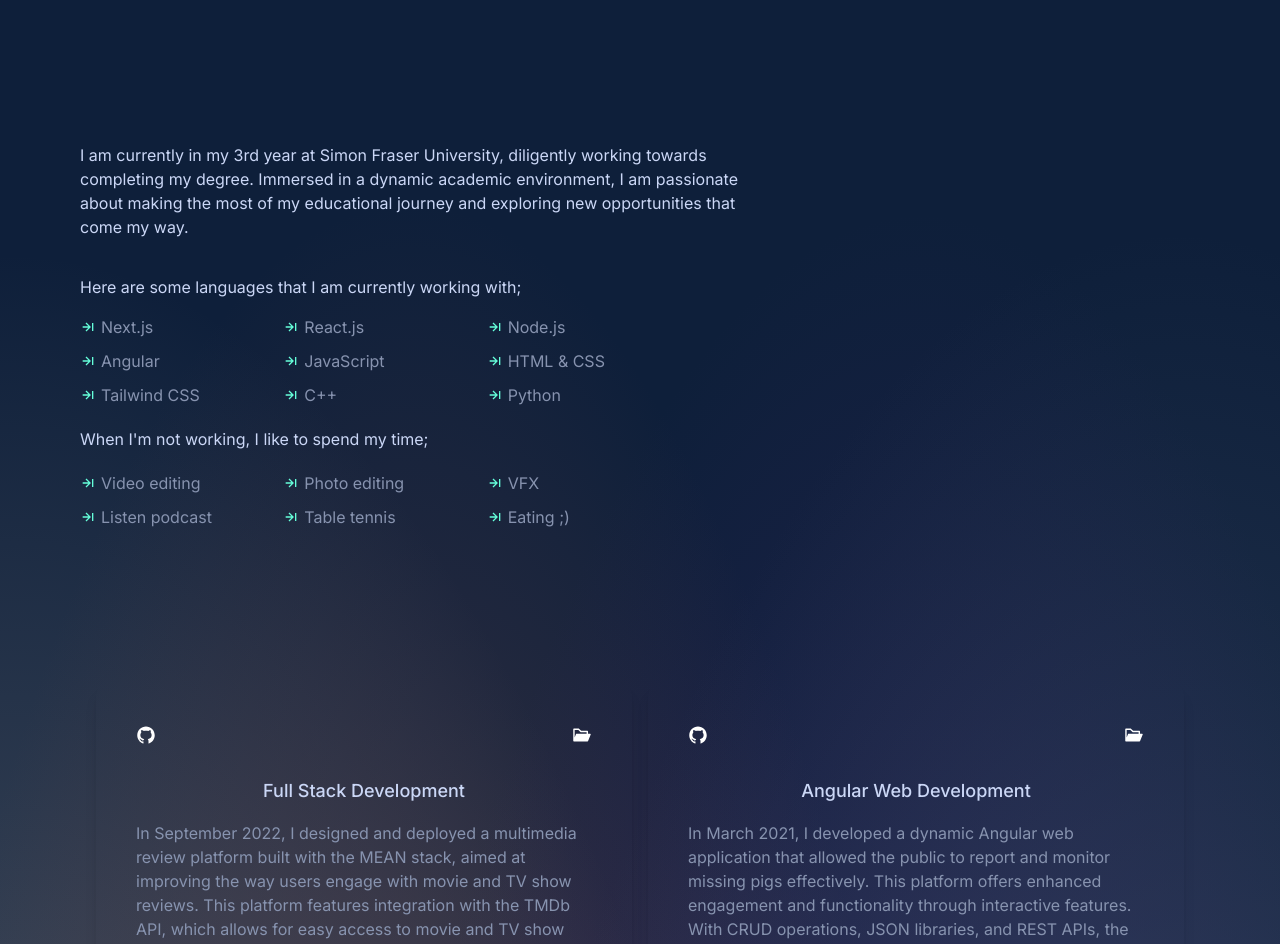
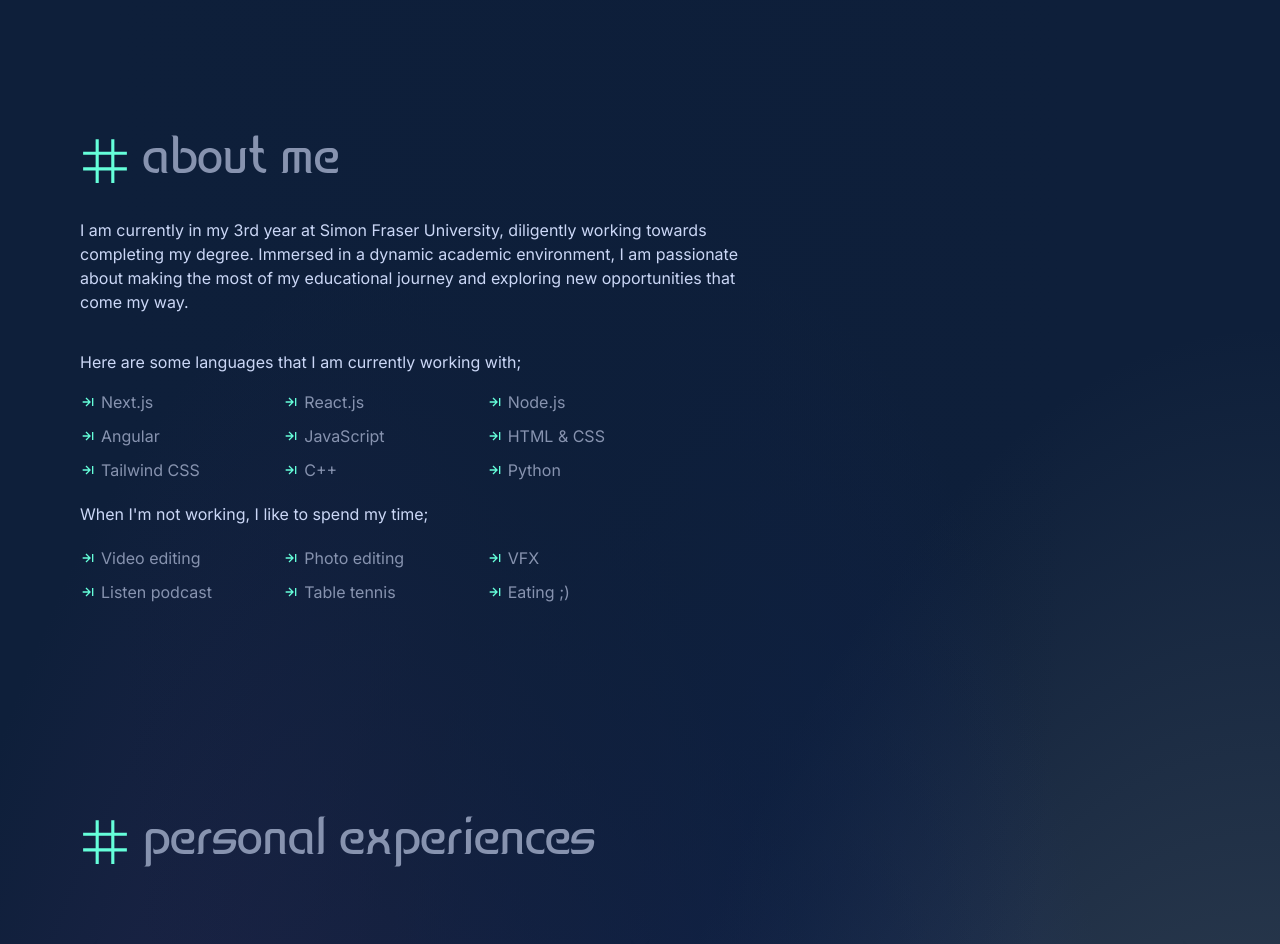
Before and after one commit to gprem09/Portfolio, a Next.js app: page / in a window 1280 px wide. Shown: the part 780-1724 px from the top of the page. Built offline with nearby package versions, Linux system fonts and the light colour scheme; a web font is replaced by a local one.

Commit message:
fixed text color accordingly

```diff
--- a/src/app/globals.css
+++ b/src/app/globals.css
@@ -63,6 +63,12 @@ body {
   padding: 150px 0 100px 0;
 }
 
+.project{
+  margin-top: 0;
+  padding: 100px 0 0 0;
+  font-size: 50px;
+}
+
 .banner {
   margin-top: 0;
   padding: 150px 0 100px 0;
@@ -89,6 +95,10 @@ body {
   line-height: 1;
   margin-bottom: 20px;
   display: block;
+}
+
+.aboutMe h1{
+  font-size: 50px;
 }
 
 .banner p {
@@ -137,10 +147,10 @@ body {
 .bg-custom-gradient {
   background-color:hsla(217,62%,14%,1);
   background-image:
-  radial-gradient(at 92% 98%, hsla(217,21%,39%,1) 0px, transparent 50%),
-  radial-gradient(at 72% 96%, hsla(262,46%,28%,1) 0px, transparent 50%),
-  radial-gradient(at 32% 95%, hsla(358,20%,37%,1) 0px, transparent 50%),
-  radial-gradient(at 1% 100%, hsla(238,0%,56%,1) 0px, transparent 50%);
+  radial-gradient(at 46% 25%, hsla(217,62%,14%,1) 0px, transparent 50%),
+  radial-gradient(at 99% 100%, hsla(186,5%,47%,1) 0px, transparent 50%),
+  radial-gradient(at 58% 95%, hsla(227,66%,27%,1) 0px, transparent 50%),
+  radial-gradient(at 29% 95%, hsla(260,37%,29%,1) 0px, transparent 50%);
 }
 
 .text-custom-cyan {
--- a/src/app/page.js
+++ b/src/app/page.js
@@ -148,7 +148,7 @@ export default function Home() {
 
         <section className='aboutMe'>
           <div>
-
+            <h1 className='fonts textColor'><VscSymbolNumeric style={{ display: 'inline-block', color: !isDarkMode ? 'rgb(10,25,47)' : '#65FFDA' }} /> about me</h1>
             <p className={`py-5 paraWidth ${!isDarkMode ? 'textColor' : 'titleColor'}`}>
               I am currently in my 3rd year at Simon Fraser University, diligently working towards completing my degree. Immersed in a dynamic academic environment, I am passionate about making the most of my educational journey and exploring new opportunities that come my way.
             </p>
@@ -189,7 +189,7 @@ export default function Home() {
 
 
 
-
+        <h1 className='fonts textColor project'><VscSymbolNumeric style={{ display: 'inline-block', color: !isDarkMode ? 'rgb(10,25,47)' : '#65FFDA' }} /> personal experiences</h1>
         <div className='grid grid-cols-1 md:grid-cols-2 gap-4 p-4'>
           {/* Full Stack Development */}
           <div className='shadow-lg p-10 rounded-xl my-10 hover:bg-white hover:bg-opacity-10 transition duration-300'>
```
